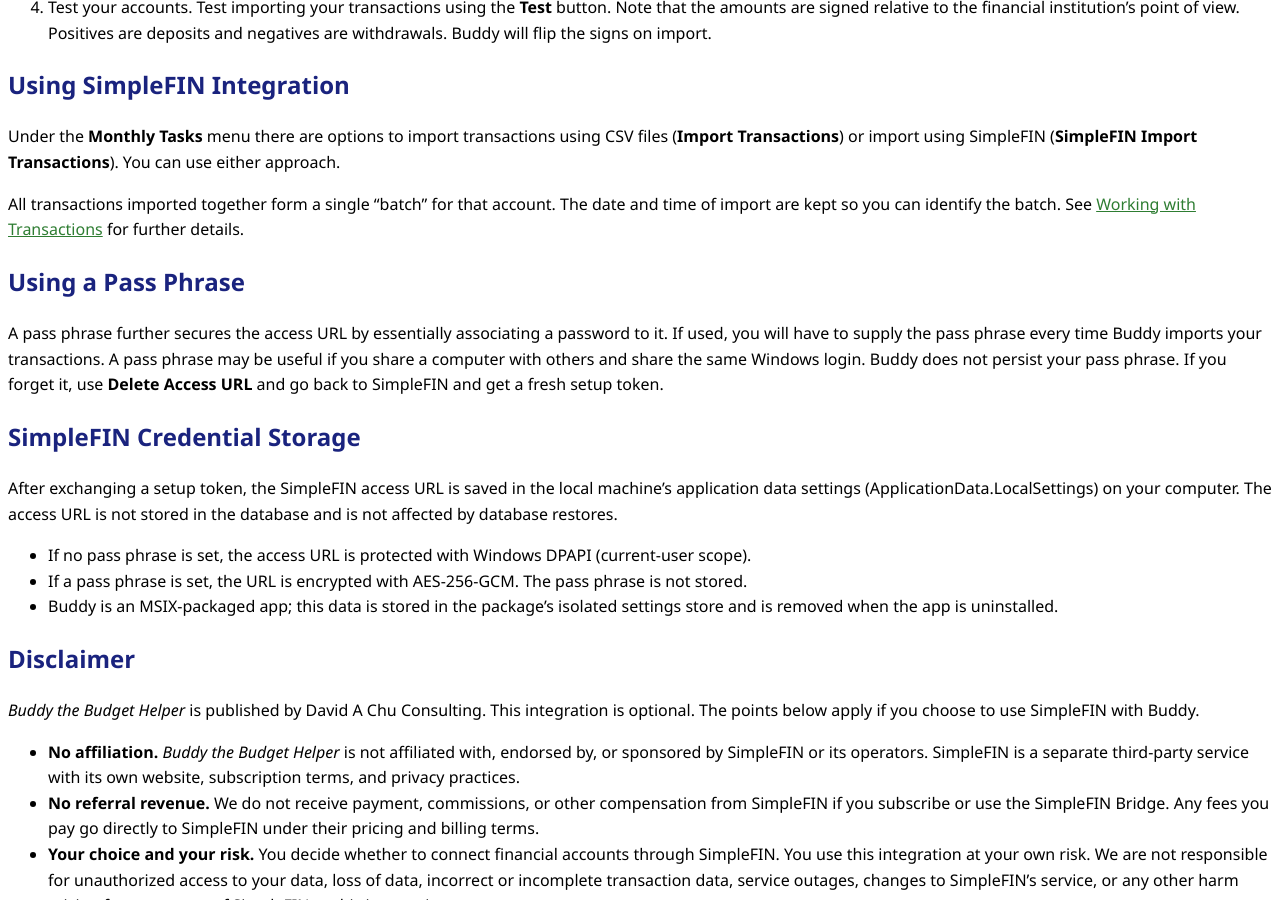
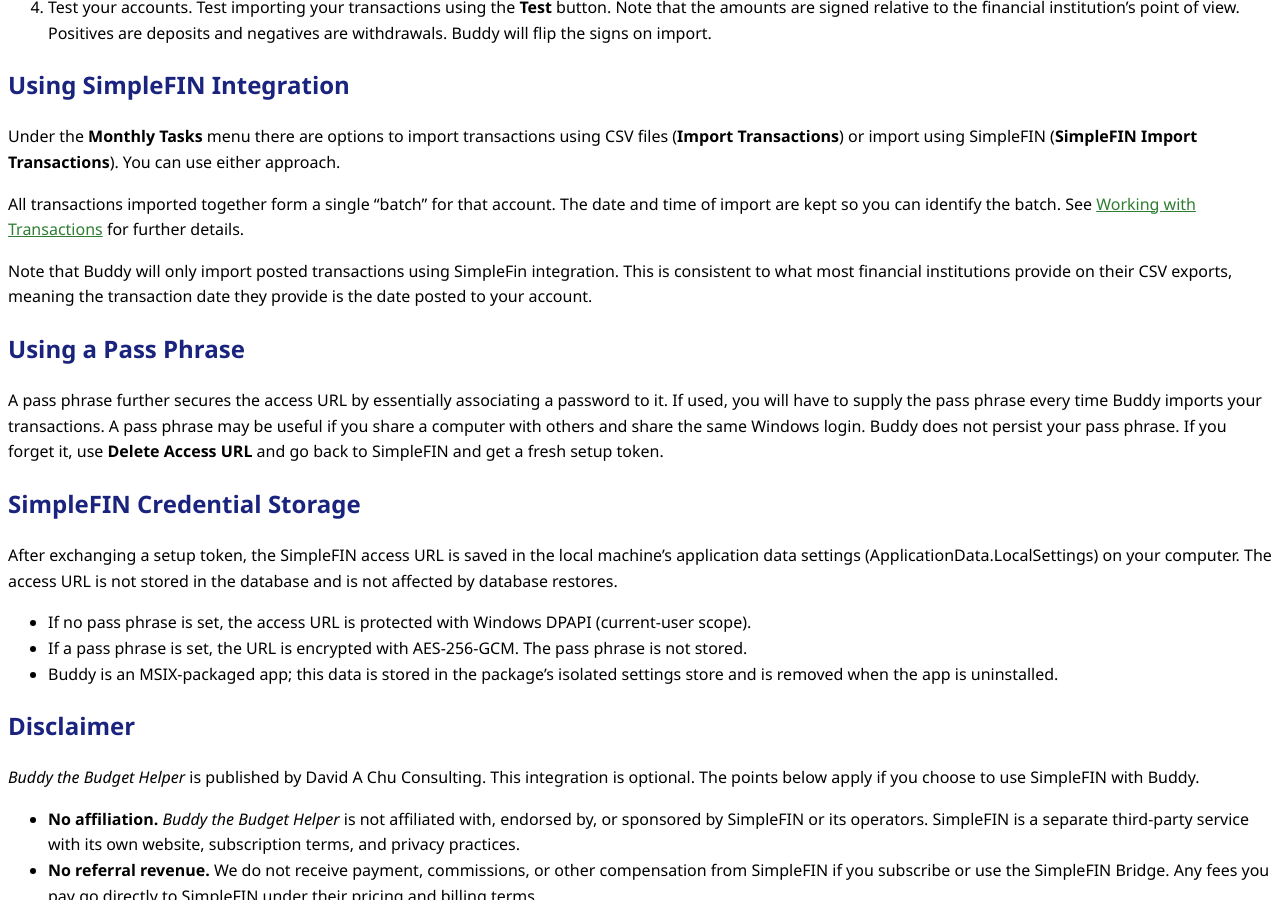
Before and after one commit to chudave1/Buddy-the-Budget-Helper-Release, a Jekyll site: the page built from docs/simplefin-integration.md, in a window 1280 px wide and 900 px high, scrolled down 1104 px. Built offline with Jekyll 4.4.1, drawn with Linux system fonts in a browser that asks for light colours.

Commit message:
Add note about posted transactions in SimpleFIN import
Clarify that only posted transactions are imported using SimpleFIN integration, aligning with typical CSV export practices.

```diff
--- a/docs/simplefin-integration.md
+++ b/docs/simplefin-integration.md
@@ -38,6 +38,8 @@ Under the **Monthly Tasks** menu there are options to import transactions using
 
 All transactions imported together form a single "batch" for that account. The date and time of import are kept so you can identify the batch. See [Working with Transactions](working-with-transactions.md) for further details.
 
+Note that Buddy will only import posted transactions using SimpleFin integration.  This is consistent to what most financial institutions provide on their CSV exports, meaning the transaction date they provide is the date posted to your account.
+
 ## Using a Pass Phrase
 A pass phrase further secures the access URL by essentially associating a password to it.  If used, you will have to supply the pass phrase every time Buddy imports your transactions.  A pass phrase may be useful if you share a computer with others and share the same Windows login.  Buddy does not persist your pass phrase. If you forget it, use **Delete Access URL** and go back to SimpleFIN and get a fresh setup token.
 
```
